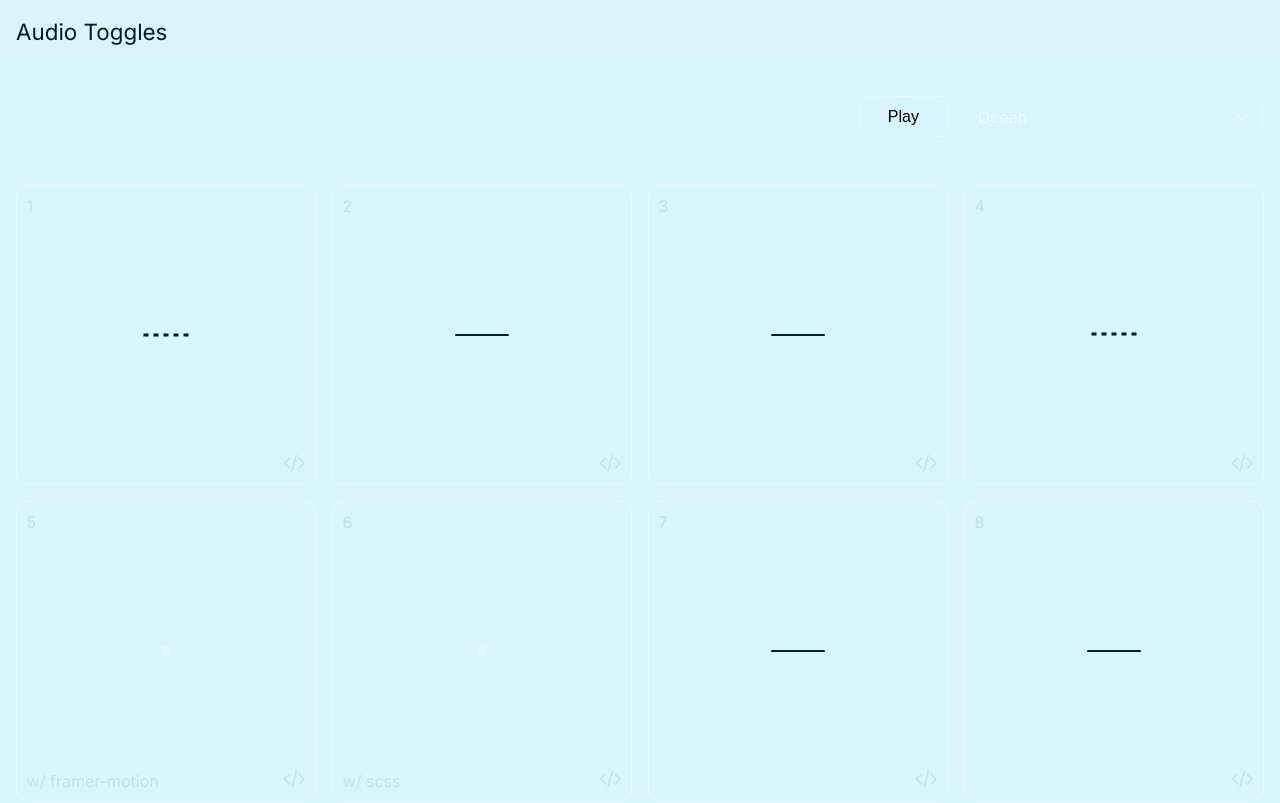
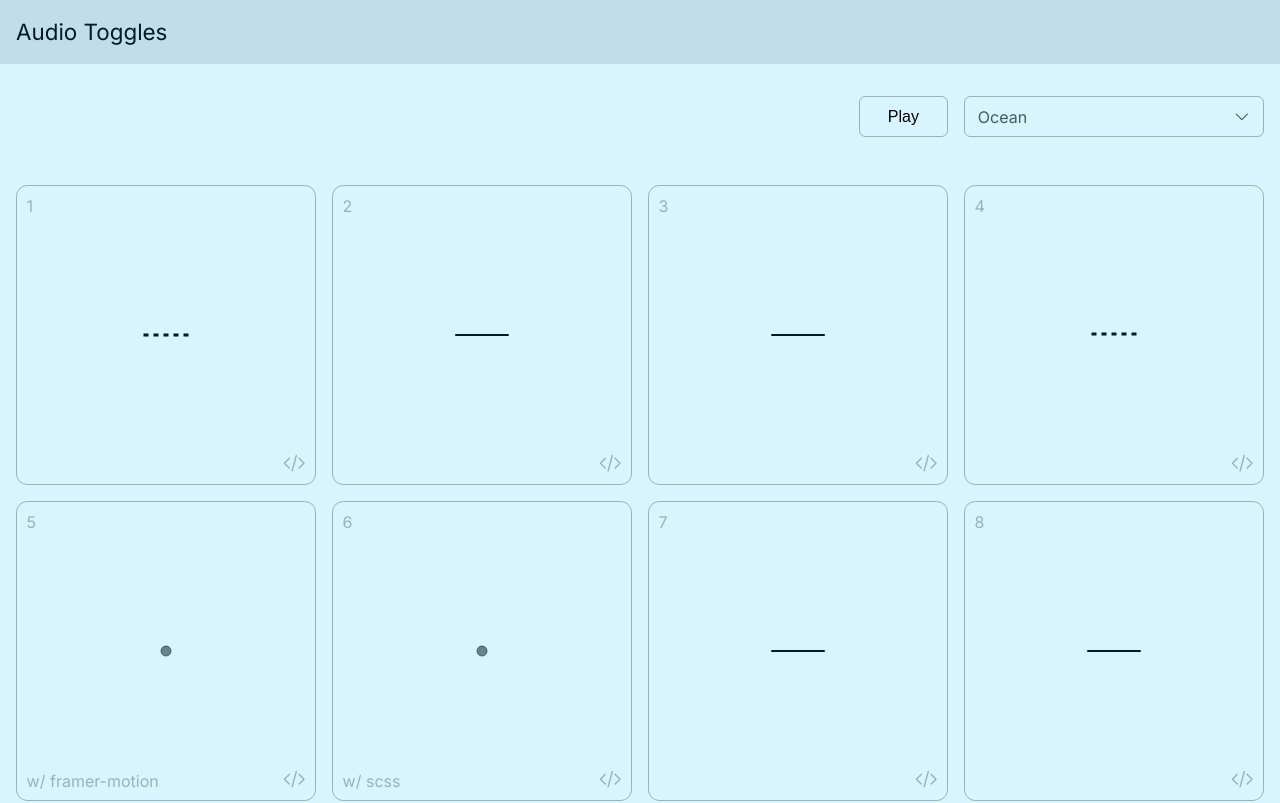
Before and after one commit to YassineGallaoui/audio-toggles, a Next.js app: page / in a window 1280 px wide. Shown: the top 803 px of the page. Built offline with nearby package versions, Linux system fonts and the light colour scheme.

Commit message:
refactor AudioIcon components and styles; update color mixing for better visual consistency across the application

```diff
--- a/src/components/AudioIconContainer/style.module.scss
+++ b/src/components/AudioIconContainer/style.module.scss
@@ -2,7 +2,7 @@
     position: relative;
     aspect-ratio: 1;
     border-radius: 0.7rem;
-    border: 0.5px solid rgba(255, 255, 255, 0.4);
+    border: 0.5px solid color-mix(in srgb, var(--text-color) 30%, transparent);
     transition: all 0.1s linear;
 
     display: flex;
@@ -15,7 +15,7 @@
 
 
     &:hover {
-        border: 1px solid rgba(255, 255, 255, 0.8);
+        border: 1px solid color-mix(in srgb, var(--text-color) 80%, transparent);
 
         .iconCodeLink,
         .index,
@@ -34,7 +34,7 @@
     width: 3.2rem;
     height: 3.2rem;
     padding: 1.2rem 0.6rem 0.6rem 1.2rem;
-    opacity: 0.1;
+    opacity: 0.3;
 }
 
 .gridGuide {
@@ -70,12 +70,12 @@
     position: absolute;
     top: 0.6rem;
     left: 0.6rem;
-    opacity: 0.1;
+    opacity: 0.3;
 }
 
 .tag {
     position: absolute;
     bottom: 0.6rem;
     left: 0.6rem;
-    opacity: 0.1;
+    opacity: 0.3;
 }
--- a/src/components/AudioIcons/AudioIcon4/index.tsx
+++ b/src/components/AudioIcons/AudioIcon4/index.tsx
@@ -1,9 +1,9 @@
-/* eslint-disable @next/next/no-img-element */
+
 'use client'
 
+import { motion } from 'motion/react';
 import React, { useCallback, useEffect, useState } from 'react';
 import styles from './style.module.scss';
-import { motion } from 'motion/react';
 
 export type SizeType = {
     w: number,
--- a/src/components/AudioIcons/AudioIcon4/style.module.scss
+++ b/src/components/AudioIcons/AudioIcon4/style.module.scss
@@ -10,11 +10,4 @@
         fill: var(--text-color);
         transition: fill 0.2s ease-in-out, stroke 0.2s ease-in-out;
     }
-
-    &.on {
-        rect {
-            stroke: var(--text-color);
-            fill: var(--text-color);
-        }
-    }
 }
--- a/src/components/AudioIcons/AudioIcon5/index.tsx
+++ b/src/components/AudioIcons/AudioIcon5/index.tsx
@@ -1,8 +1,8 @@
 'use client'
 
+import { motion } from 'motion/react';
 import React, { useEffect, useState } from 'react';
 import styles from './style.module.scss';
-import { motion } from 'motion/react';
 
 export type SizeType = {
     w: number,
--- a/src/components/AudioIcons/AudioIcon5/style.module.scss
+++ b/src/components/AudioIcons/AudioIcon5/style.module.scss
@@ -2,4 +2,9 @@
     display: flex;
     flex-direction: row;
     align-items: center;
+
+    circle {
+        stroke: color-mix(in srgb, var(--text-color) 30%, transparent);
+        fill: color-mix(in srgb, var(--text-color) 30%, transparent);
+    }
 }
--- a/src/components/AudioIcons/AudioIcon6/style.module.scss
+++ b/src/components/AudioIcons/AudioIcon6/style.module.scss
@@ -2,6 +2,11 @@
     display: flex;
     flex-direction: row;
     align-items: center;
+
+    circle {
+        stroke: color-mix(in srgb, var(--text-color) 30%, transparent);
+        fill: color-mix(in srgb, var(--text-color) 30%, transparent);
+    }
 
     &.on {
         .outerCircle {
--- a/src/components/CustomSelect/index.tsx
+++ b/src/components/CustomSelect/index.tsx
@@ -1,7 +1,7 @@
 'use client';
 
-import React, { useState, useRef, useEffect } from "react";
-import styles from './style.module.scss'
+import React, { useEffect, useRef, useState } from "react";
+import styles from './style.module.scss';
 
 export interface SelectOption {
     label: string;
--- a/src/components/CustomSelect/style.module.scss
+++ b/src/components/CustomSelect/style.module.scss
@@ -4,9 +4,9 @@
 
 .selectedValue {
     padding: 0.6rem 0.8rem;
-    border: 1px solid rgba(255, 255, 255, 0.2);
+    border: 1px solid color-mix(in srgb, var(--text-color) 30%, transparent);
     border-radius: 0.4rem;
-    color: rgba(255, 255, 255, 0.7);
+    color: color-mix(in srgb, var(--text-color) 70%, transparent);
     cursor: pointer;
     display: flex;
     justify-content: space-between;
@@ -15,7 +15,7 @@
 }
 
 .selectedValue:hover {
-    background-color: rgba(255, 255, 255, 0.2);
+    background-color: color-mix(in srgb, var(--text-color) 20%, transparent);
 }
 
 .options {
@@ -23,7 +23,7 @@
     top: 3rem;
     left: 0;
     width: 100%;
-    border: 1px solid rgba(255, 255, 255, 0.2);
+    border: 1px solid color-mix(in srgb, var(--text-color) 30%, transparent);
     border-radius: 4px;
     background-color: var(--bg-color);
     background: linear-gradient(180deg, var(--bg-color) 90%, var(--bg-color-dark) 100%);
@@ -42,5 +42,5 @@
 }
 
 .options li:hover {
-    background-color: rgba(255, 255, 255, 0.1);
+    background-color: color-mix(in srgb, var(--text-color) 20%, transparent);
 }
--- a/src/components/IconsGrid/style.module.scss
+++ b/src/components/IconsGrid/style.module.scss
@@ -1,21 +1,6 @@
-.enableDisableButton {
-    width: 100%;
-    border: 0.1px solid rgba(255, 255, 255, 0.3);
-    background-color: var(--bg-color);
-    border-radius: 0.4rem;
-    color: rgba(255, 255, 255, 0.7);
-    padding: 0.6rem 0.8rem;
-    font-size: 1rem;
-
-    &:hover {
-        border: 0.1px solid rgba(255, 255, 255, 1);
-        color: rgba(255, 255, 255, 1);
-    }
-}
-
 .playButton {
     background-color: transparent;
-    border: 0.1px solid rgba(255, 255, 255, 0.3);
+    border: 0.1px solid color-mix(in srgb, var(--text-color) 30%, transparent);
     border-radius: 0.4rem;
     padding: 0.6rem 0.8rem;
     font-size: 1rem;
--- a/src/components/Navbar/style.module.scss
+++ b/src/components/Navbar/style.module.scss
@@ -1,5 +1,5 @@
 .navContainer {
-    background-color: #ffffff11;
+    background-color: color-mix(in srgb, var(--text-color) 10%, transparent);
 
     a {
         text-decoration: none;
```
Also changed, not shown: src/components/AudioIconContainer/index.tsx (+3 -4 lines), src/components/IconsGrid/index.tsx (+6 -6 lines).
